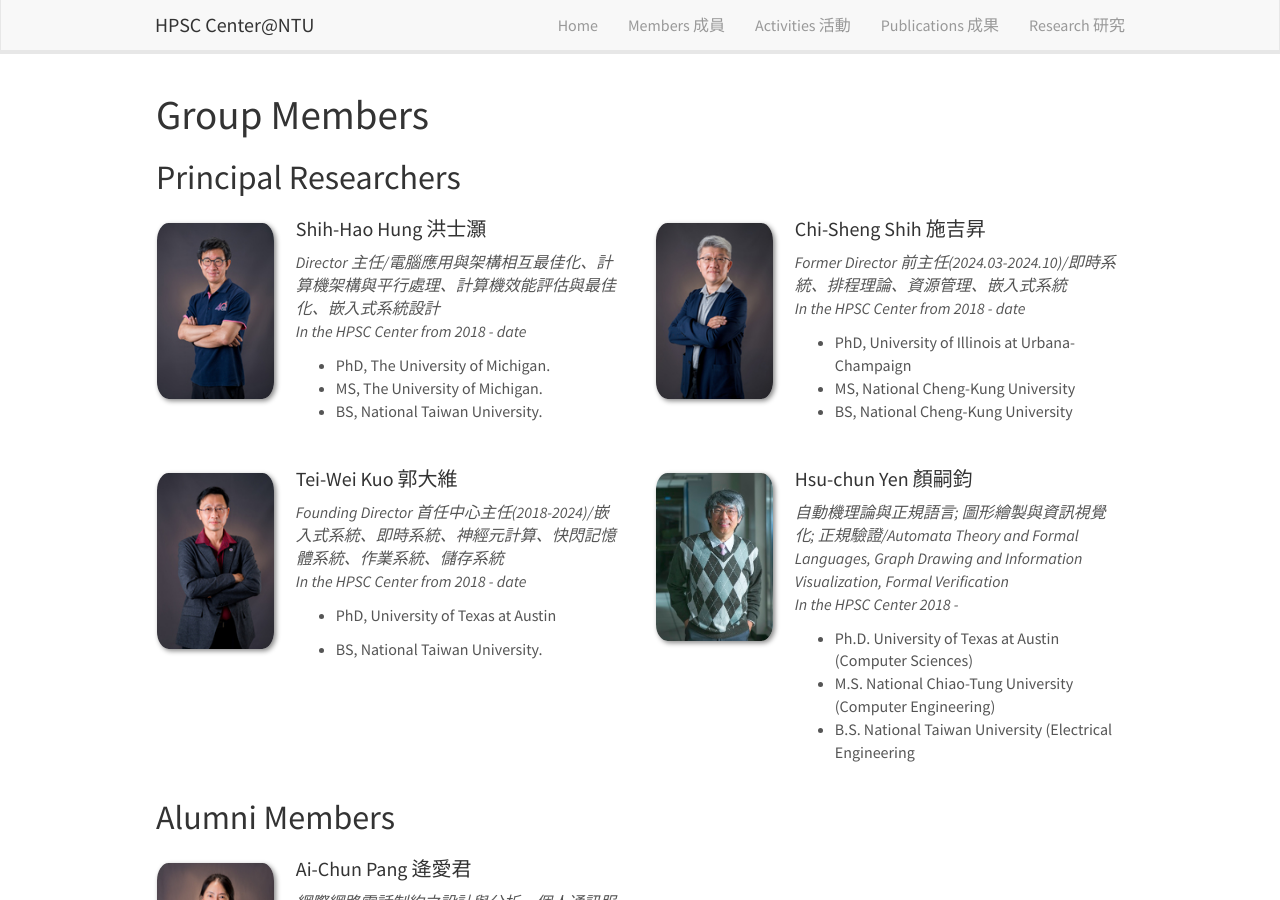
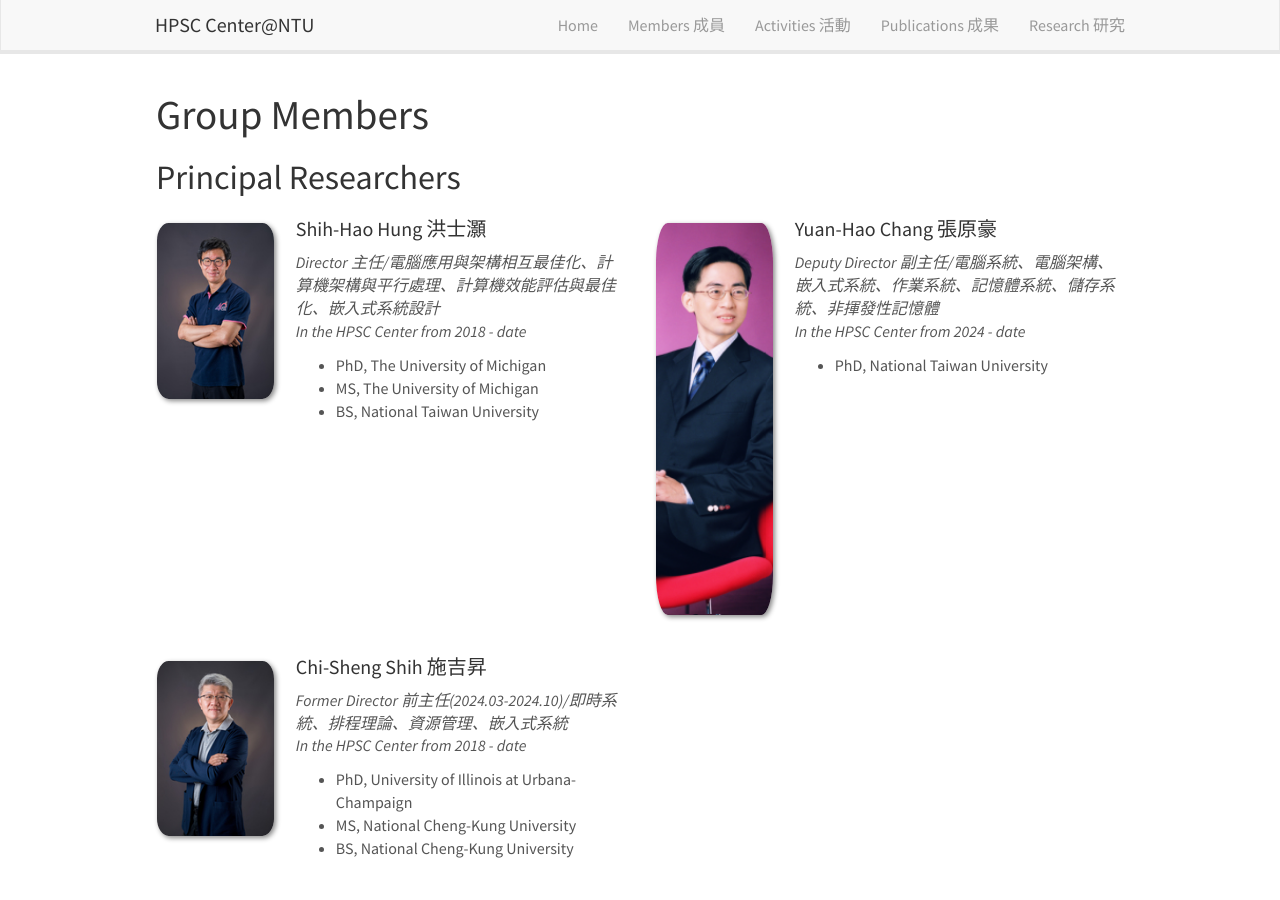
Before and after one commit to hpscntu/hpscweb, a Jekyll site: the page built from _pages/team.md, in a window 1280 px wide and 900 px high. Built offline with Jekyll 4.4.1, drawn with Linux system fonts in a browser that asks for light colours; nearby versions of some CDN libraries; part of the change alters nothing that is shown.

Commit message:
update team members and information

```diff
--- a/_data/team_members.yml
+++ b/_data/team_members.yml
@@ -4,10 +4,17 @@
   duration: In the HPSC Center from 2018 - date
   email:
   number_educ: 3
-  education1: PhD, The University of Michigan.
-  education2: MS, The University of Michigan.
-  education3: BS, National Taiwan University.
-  education4:
+  education1: PhD, The University of Michigan
+  education2: MS, The University of Michigan
+  education3: BS, National Taiwan University
+
+- name: Yuan-Hao Chang 張原豪
+  photo: yhchang.jpeg
+  info: Deputy Director 副主任/電腦系統、電腦架構、嵌入式系統、作業系統、記憶體系統、儲存系統、非揮發性記憶體
+  duration: In the HPSC Center from 2024 - date
+  email:
+  number_educ: 1
+  education1: PhD, National Taiwan University
 
 - name: Chi-Sheng Shih 施吉昇
   photo: cshih.jpeg
@@ -19,26 +26,25 @@
   education2: MS, National Cheng-Kung University
   education3: BS, National Cheng-Kung University
 
-
-- name: Tei-Wei Kuo 郭大維
-  photo: ktw.jpeg
-  duration: In the HPSC Center from 2018 - date
-  info: Founding Director 首任中心主任(2018-2024)/嵌入式系統、即時系統、神經元計算、快閃記憶體系統、作業系統、儲存系統
-  email:
-  number_educ: 2
-  education1: PhD, University of Texas at Austin
-  education2: BS, National Taiwan University.
-  education3:
-  education4:
+# - name: Tei-Wei Kuo 郭大維
+#   photo: ktw.jpeg
+#   duration: In the HPSC Center from 2018 - date
+#   info: Founding Director 首任中心主任(2018-2024)/嵌入式系統、即時系統、神經元計算、快閃記憶體系統、作業系統、儲存系統
+#   email:
+#   number_educ: 2
+#   education1: PhD, University of Texas at Austin
+#   education2: BS, National Taiwan University.
+#   education3:
+#   education4:
 
 
-- name: Hsu-chun Yen 顏嗣鈞
-  photo: hcyen.jpeg
-  info:  自動機理論與正規語言; 圖形繪製與資訊視覺化; 正規驗證/Automata Theory and Formal Languages, Graph Drawing and Information Visualization, Formal Verification
-  email:
-  number_educ: 3
-  duration: In the HPSC Center 2018 -
-  education1: Ph.D. University of Texas at Austin (Computer Sciences)
-  education2: M.S. National Chiao-Tung University (Computer Engineering)
-  education3: B.S. National Taiwan University (Electrical Engineering
-  education4:
+# - name: Hsu-chun Yen 顏嗣鈞
+#   photo: hcyen.jpeg
+#   info:  自動機理論與正規語言; 圖形繪製與資訊視覺化; 正規驗證/Automata Theory and Formal Languages, Graph Drawing and Information Visualization, Formal Verification
+#   email:
+#   number_educ: 3
+#   duration: In the HPSC Center 2018 -
+#   education1: Ph.D. University of Texas at Austin (Computer Sciences)
+#   education2: M.S. National Chiao-Tung University (Computer Engineering)
+#   education3: B.S. National Taiwan University (Electrical Engineering
+#   education4:
```
Also changed, not shown: images/teampic/yhchang.jpeg (added).
